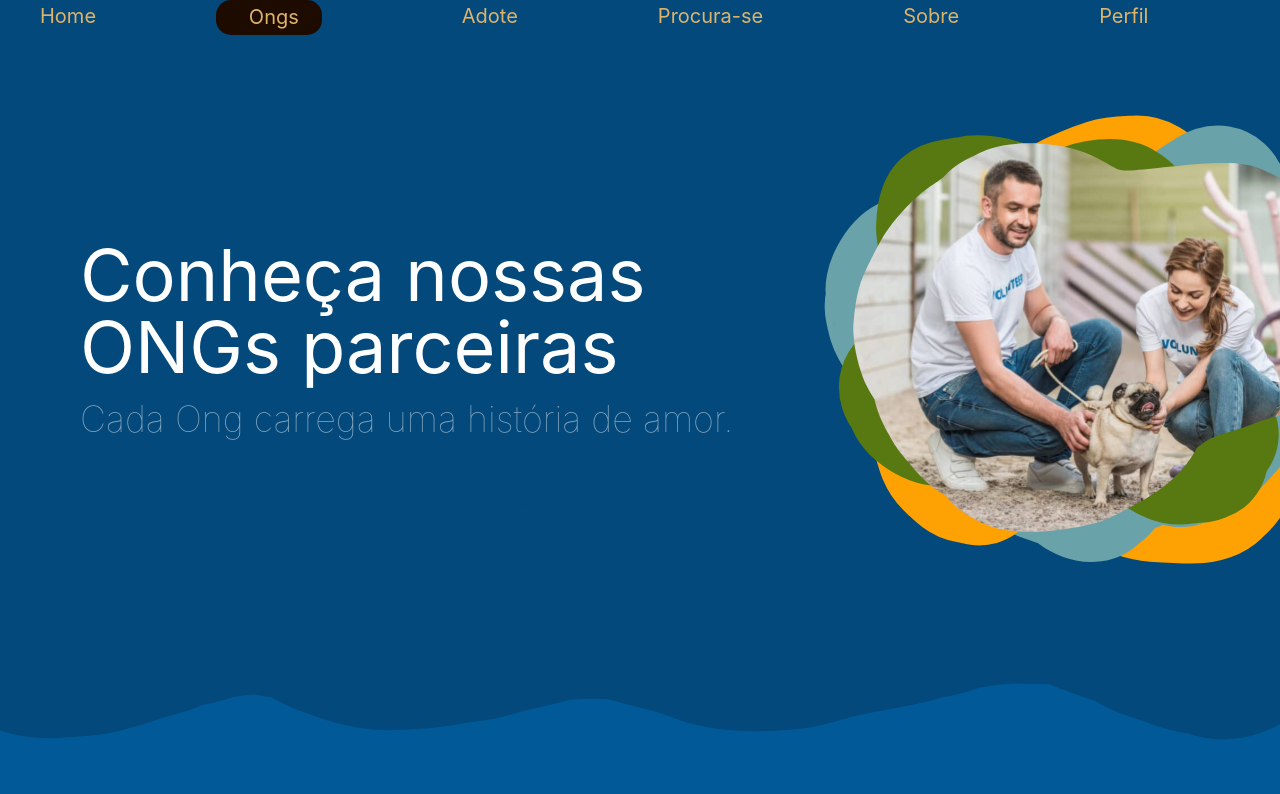
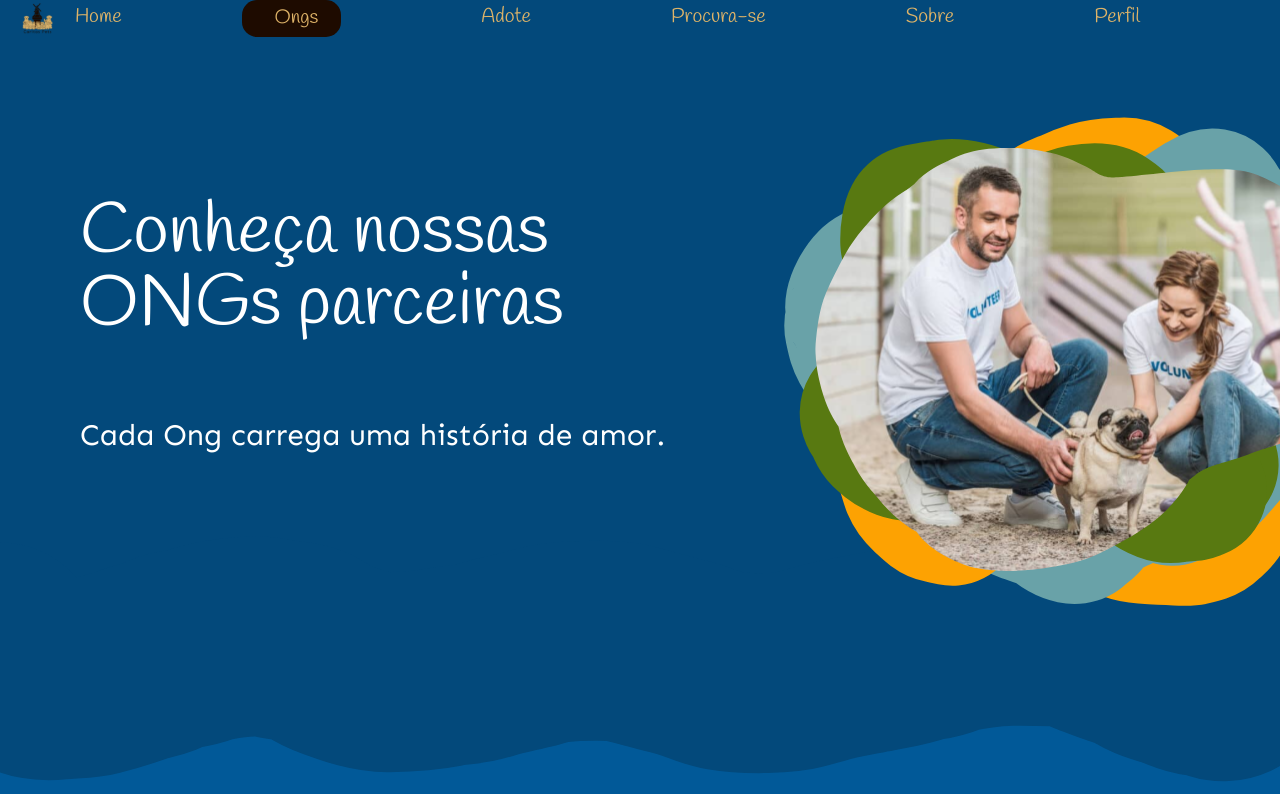
Before and after one commit to CaritasPets/Front-End, a Vue app: page /ongs in a window 1280 px wide. Shown: the top 794 px of the page. Built offline with nearby package versions, Linux system fonts and the light colour scheme.

Commit message:
FIX: Changing the text fonts of header, banner and footer components. #21

```diff
--- a/package.json
+++ b/package.json
@@ -11,6 +11,8 @@
     "format": "prettier --write src/"
   },
   "dependencies": {
+    "@fontsource/handlee": "^5.2.6",
+    "@fontsource/sen": "^5.2.6",
     "@mdi/font": "^7.4.47",
     "@tailwindcss/vite": "^4.1.11",
     "axios": "^1.11.0",
--- a/src/components/BannerComponent.vue
+++ b/src/components/BannerComponent.vue
@@ -2,10 +2,10 @@
 const props = defineProps(['background', 'image', 'title', 'text', 'waves'])
 </script>
 <template>
-  <div class="flex items-center justify-between pt-20 pl-20" :style="'background:' + props.background">
+  <div class="flex justify-between pt-20 pl-20" :style="'background:' + props.background">
     <div class="text-white relative z-10 flex flex-col gap-y-4">
-      <h1 class="text-7xl">{{ props.title }}</h1>
-      <p class="text-4xl opacity-50 font-thin">{{ props.text }}</p>
+      <h1 class="text-7xl font-[Handlee] mt-20">{{ props.title }}</h1>
+      <p class="text-3xl font-[Sen] mt-15">{{ props.text }}</p>
     </div>
     <div>
       <img class="z-10 relative" :src="props.image" alt="banner">
--- a/src/components/FooterComponent.vue
+++ b/src/components/FooterComponent.vue
@@ -1,5 +1,5 @@
 <template>
-  <p class="text-center text-3xl">&copy; 2025 CaritasPets. Todos os direitos reservados.</p>
-  <p class="text-center text-3xl"><span class="mdi mdi-instagram"></span> @caritaspets.jlle</p>
-  <p class="text-center text-3xl"><span class="mdi mdi-email-outline"></span> caritaspets.jlle@gmail.com</p>
+  <p class="text-center text-3xl font-[Sen]">&copy; 2025 CaritasPets. Todos os direitos reservados.</p>
+  <p class="text-center text-3xl font-[Sen]"><span class="mdi mdi-instagram"></span> @caritaspets.jlle</p>
+  <p class="text-center text-3xl font-[Sen]"><span class="mdi mdi-email-outline"></span> caritaspets.jlle@gmail.com</p>
 </template>
--- a/src/components/HeaderComponent.vue
+++ b/src/components/HeaderComponent.vue
@@ -20,7 +20,7 @@ const navItems = [
   <nav>
     <ul class="flex gap-30 mr-30">
       <li v-for="(item, index) in navItems" :key="index" class="list-none">
-        <RouterLink :to="item.link" class="flex items-center text-nowrap decoration-0 transition-all duration-500" :style=" 'color:' + props.headerColor">
+        <RouterLink :to="item.link" class="flex items-center text-nowrap decoration-0 transition-all duration-500 font-[Handlee]" :style=" 'color:' + props.headerColor">
           <span :class="item.icon"></span>
           <h2 class="text-xl">
             {{ item.label }}
--- a/src/main.js
+++ b/src/main.js
@@ -1,5 +1,7 @@
 import './assets/main.css'
 import '@mdi/font/css/materialdesignicons.css';7
+import "@fontsource/handlee";
+import "@fontsource/sen";
 
 import { createPinia } from 'pinia'
 import { createApp } from 'vue'
```
Also changed, not shown: 1 other file (tests, documents, lock files or other folders).
